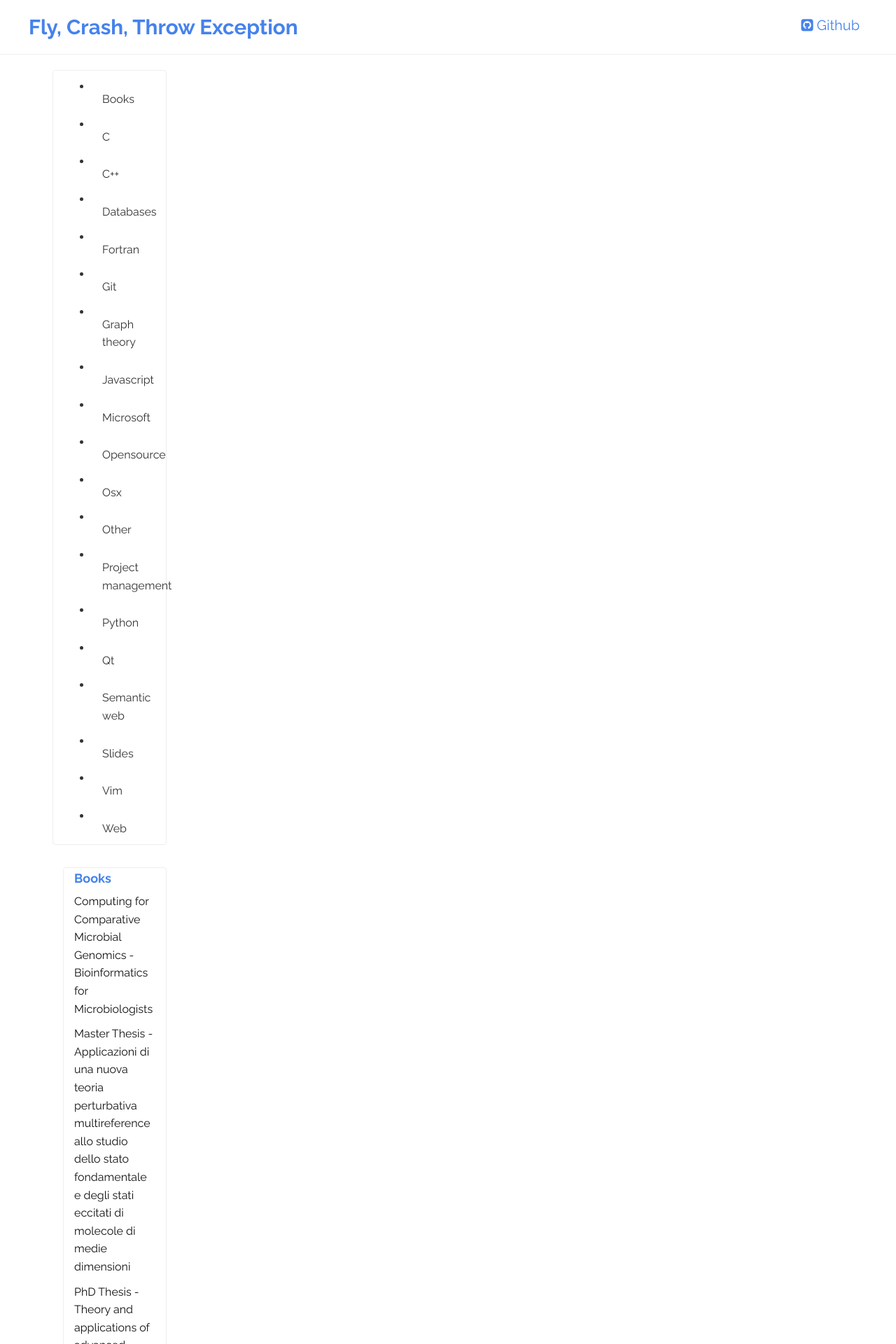
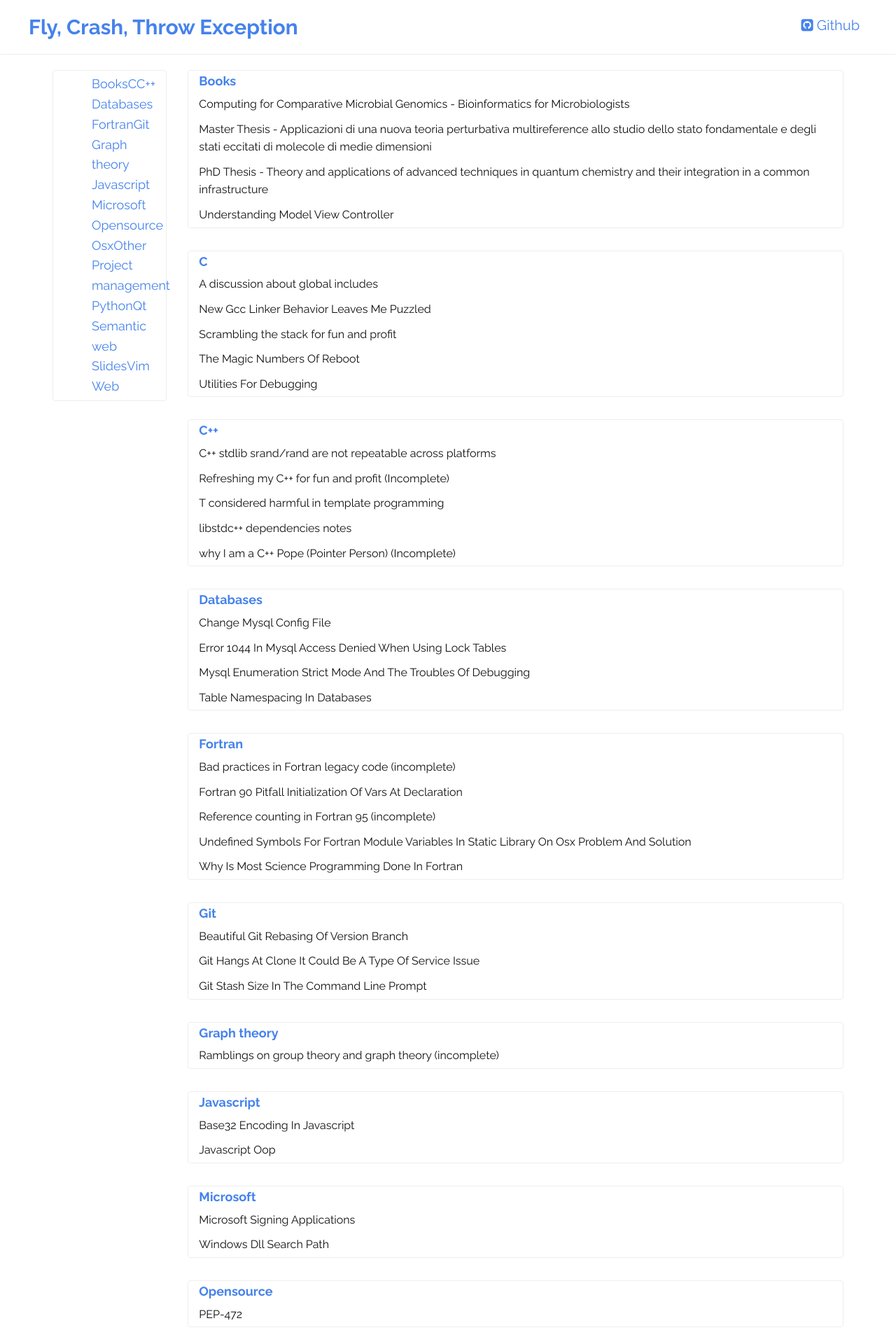
Before and after one commit to stefanoborini/stefanoborini.github.io, a Jekyll site: the page built from index.html, in a window 1280 px wide. Shown: the top 1920 px of the page at 70% size. Built offline with Jekyll 4.4.1, drawn with Linux system fonts in a browser that asks for light colours; the list of posts is cut into pages by our own code.

Commit message:
Improve index style

```diff
--- a/index.html
+++ b/index.html
@@ -11,9 +11,10 @@ layout: default
                 {% assign sorted_cats = site.categories | sort %}
                 {% for category in sorted_cats %}
                     {% capture category_name %}{{ category | first }}{% endcapture %}
-                    <li class="panel-body pull-left">{{ category_name | capitalize }}</li>
+                    <li class="panel-title pull-left" style="list-style-type: none;">{{ category_name | capitalize }}</li>
                 {% endfor %}
-              </ul>
+                </ul>
+              </div>
             </div>
         </div>
         <div class="col-md-10 col-sm-10">
```
